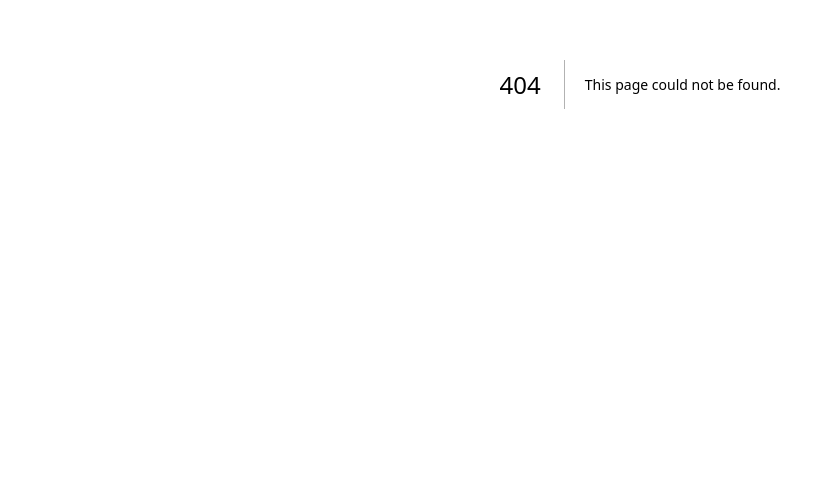
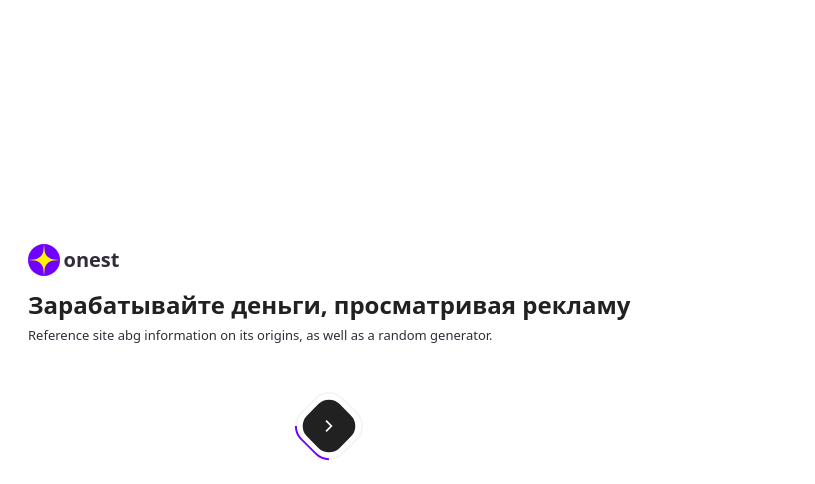
Before and after one commit to ammoriddin/reklama-pwa-mobile, a Next.js app: page /on-board in a window 1280 px wide. Before the commit this address had no page. Shown: the part 316-800 px from the top of the page, without its empty margins (0-815 px from the left). Built offline with nearby package versions, Linux system fonts and the light colour scheme.

Commit message:
ADD: On Board Page

```diff
--- a/src/app/layout.jsx
+++ b/src/app/layout.jsx
@@ -1,4 +1,3 @@
-import Loading from "@/components/loading";
 import "./globals.css";
 
 export const metadata = {
@@ -7,10 +6,11 @@ export const metadata = {
 };
 
 export default function RootLayout({ children }) {
+
+
   return (
     <html lang="en">
       <body>
-        <Loading />
         <main>
           {children}
         </main>
--- /dev/null
+++ b/src/app/login/page.jsx
@@ -0,0 +1,9 @@
+import React from 'react'
+
+const Page = () => {
+  return (
+    <section>Page</section>
+  )
+}
+
+export default Page
--- /dev/null
+++ b/src/app/on-board/page.jsx
@@ -0,0 +1,42 @@
+"use client"
+
+import { Icons } from '@/icons'
+import { useRouter } from 'next/navigation'
+import React, { useState } from 'react'
+
+const OnBoard = () => {
+    const [step, setStep] = useState(1)
+    const router = useRouter()
+
+    const handleSteps = () => {
+        if (step < 3) {
+            setStep(prev => prev = prev + 1)
+        } else (
+            router.push("/login")
+        )
+    }
+
+    return (
+        <section className='flex-1 justify-start items-end h-[100vh] w-[100vw] flex flex-wrap'>
+            <div className='p-[28px]'>
+                {/* logo */}
+                <div className='flex items-center gap-[3.5px] mb-[15px]'>
+                    <Icons.logo />
+                    <h1 className='text-primary text-[20px] leading-[25.5px] font-[800]'>onest</h1>
+                </div>
+
+                <p className='text-secondary text-[24px] leading-[27px] font-[800] mb-[8px]'>Зарабатывайте деньги, просматривая рекламу</p>
+
+                <p className='text-primary font-[400] text-[13px] mb-[51px]'>Reference site abg information on its origins, as well as a random generator.</p>
+
+                <div onClick={handleSteps} className={`w-[60px] cursor-pointer block mx-auto p-[5px] h-[60px] rounded-[20px] border-[2px] rotate-45 ${step === 3 ? "border-t-[#7000ff]" : "border-t-[#f5f5f5]"} ${(step >= 2) ? "border-l-[#7000ff]" : "border-l-[#f5f5f5]"} border-r-[#f5f5f5] border-b-[#7000ff]`}>
+                    <div className='w-full h-full flex justify-center items-center bg-secondary rounded-[15px]'>
+                        <Icons.arrow fill='white' className='rotate-[-45deg]' />
+                    </div>
+                </div>
+            </div>
+        </section>
+    )
+}
+
+export default OnBoard
--- a/src/app/page.jsx
+++ b/src/app/page.jsx
@@ -1,6 +1,10 @@
+import SplashScreen from "@/components/splash-screen";
+
 export default function Home() {
   return (
     <div>
+      <SplashScreen />
+
       Home page
     </div>
   );
--- a/src/components/loading/index.jsx
+++ /dev/null
@@ -1,24 +0,0 @@
-"use client"
-
-import { Icons } from "@/icons"
-import { useEffect, useState } from "react"
-
-const Welcomer = () => {
-    const [isWelcome, setIsWelcome] = useState(true)
-
-    useEffect(() => {
-        setIsWelcome(false)
-    }, [isWelcome])
-
-    return (
-        <div className={`absolute bg-white h-full w-full top-0 left-0 transition-[opacity] duration-[1.5s] ${isWelcome ? "opacity-100" : "opacity-0"}`}>
-            <div className="absolute top-[45%] left-[50%] translate-x-[-50%] translate-y-[-50%]">
-                {/* <Icons.logo /> */}
-                <h1 className="font-[800] text-[2rem] leading-[40.8px]">onest</h1>
-            </div>
-            <p className="absolute left-[50%] translate-x-[-50%] bottom-[32px] text-[black]/40 leading-[16.5px] tex-[0.875rem] font-[400]">Version: 01.01</p>
-        </div>
-    )
-}
-
-export default Welcomer
--- /dev/null
+++ b/src/components/splash-screen/index.jsx
@@ -0,0 +1,31 @@
+"use client"
+
+import { useIsOnboardsShow } from "@/hooks/is-onboard-show/useIsOnboardShow"
+import { Icons } from "@/icons"
+import { useEffect, useState } from "react"
+
+const SplashScreen = () => {
+    const [isWelcome, setIsWelcome] = useState(true)
+
+    useEffect(() => {
+        setIsWelcome(false)
+
+        setTimeout(() => {
+            setIsWelcome("hidden")
+        }, [1500]);
+    }, [isWelcome])
+
+    useIsOnboardsShow()
+
+    return (
+        <div className={`absolute bg-white h-full w-full ${isWelcome} top-0 left-0 transition-[opacity] duration-[1.5s] ${isWelcome ? "opacity-100" : "opacity-0"}`}>
+            <div className="absolute flex items-center gap-[4px] top-[45%] left-[50%] translate-x-[-50%] translate-y-[-50%]">
+                <Icons.logo />
+                <h1 className="font-[800] text-[2rem] leading-[40.8px]">onest</h1>
+            </div>
+            <p className="absolute left-[50%] translate-x-[-50%] bottom-[32px] text-[black]/40 leading-[16.5px] tex-[0.875rem] font-[400]">Version: 01.01</p>
+        </div>
+    )
+}
+
+export default SplashScreen
--- /dev/null
+++ b/src/hooks/is-onboard-show/useIsOnboardShow.js
@@ -0,0 +1,14 @@
+import { useRouter } from "next/navigation";
+import { useEffect } from "react";
+
+export const useIsOnboardsShow = () => {
+    const router = useRouter();
+
+    useEffect(() => {
+        if (window.localStorage.getItem("isOnboard")) {
+            router.push("/");
+        } else {
+            router.push("/on-board");
+        }
+    }, [router]);
+}
--- a/src/icons/index.js
+++ b/src/icons/index.js
@@ -1,3 +1,125 @@
-export const Icons = [
-
-]
+export const Icons = {
+    logo: (props) => (
+        <svg
+            width="32"
+            height="32"
+            viewBox="0 0 32 32"
+            fill="none"
+            xmlns="http://www.w3.org/2000/svg"
+            {...props}
+        >
+            <rect
+                width="32"
+                height="32"
+            />
+            <circle
+                cx="16"
+                cy="16"
+                r="16"
+                transform="rotate(180 16 16)"
+                fill="#7000FF"
+            />
+            <path
+                d="M16 0L16.5404 6.34437C16.9537 11.1971 20.8029 15.0463 25.6556 15.4596L32 16L25.6556 16.5404C20.8029 16.9537 16.9537 20.8029 16.5404 25.6556L16 32L15.4596 25.6556C15.0463 20.8029 11.1971 16.9537 6.34437 16.5404L0 16L6.34437 15.4596C11.1971 15.0463 15.0463 11.1971 15.4596 6.34437L16 0Z"
+                fill="#FFF500"
+            />
+        </svg>
+    ),
+    logov2: (props) => (
+        <svg
+            width="92"
+            height="92"
+            viewBox="0 0 92 92"
+            fill="none"
+            xmlns="http://www.w3.org/2000/svg"
+            {...props}
+        >
+            <rect
+                width="92"
+                height="92"
+            />
+            <g
+                id="Frame 48097898">
+                <rect
+                    width="1440"
+                    height="974"
+                    transform="translate(-980 -441)"
+                />
+                <g
+                    id="Group 48097737"
+                >
+                    <rect
+                        id="Rectangle 111001371"
+                        x="-195"
+                        y="-441"
+                        width="655"
+                        height="974"
+                        fill="url(#paint0_linear_24_436)"
+                    />
+                    <g
+                        id="Group 48097739"
+                    >
+                        <g
+                            id="Group 896"
+                        >
+                            <g
+                                id="Group 895"
+                            >
+                                <circle
+                                    id="Ellipse 77"
+                                    cx="46.1436"
+                                    cy="46.1438"
+                                    r="41.832"
+                                    transform="rotate(180 46.1436 46.1438)"
+                                    fill="white"
+                                />
+                                <path
+                                    id="Star 1"
+                                    d="M29.5815 17.4574L42.2758 35.6756C45.0601 39.6715 50.3182 41.0805 54.7275 39.012L74.8302 29.5817L56.6119 42.276C52.616 45.0603 51.2071 50.3184 53.2755 54.7277L62.7058 74.8304L50.0116 56.6121C47.2272 52.6162 41.9691 51.2073 37.5599 53.2757L17.4572 62.706L35.6754 50.0117C39.6714 47.2274 41.0803 41.9693 39.0119 37.5601L29.5815 17.4574Z"
+                                    fill="#7000FF"
+                                />
+                                <path
+                                    id="Star 2" d="M50.8379 12.655L55.9325 19.9665C56.4894 20.7657 57.541 21.0475 58.4228 20.6338L66.4906 16.8491L59.1791 21.9437C58.3799 22.5005 58.0982 23.5522 58.5118 24.434L62.2965 32.5018L57.2019 25.1903C56.6451 24.3911 55.5934 24.1093 54.7116 24.523L46.6438 28.3077L53.9553 23.2131C54.7545 22.6562 55.0363 21.6046 54.6226 20.7228L50.8379 12.655Z"
+                                    fill="#7000FF"
+                                />
+                            </g>
+                        </g>
+                    </g>
+                </g>
+            </g>
+            <defs>
+                <linearGradient
+                    id="paint0_linear_24_436"
+                    x1="286.5"
+                    y1="-142.5"
+                    x2="248.5"
+                    y2="682"
+                    gradientUnits="userSpaceOnUse"
+                >
+                    <stop
+                        stop-color="#7000FF"
+                    />
+                    <stop
+                        offset="1"
+                        stop-color="#F5F0BB"
+                    />
+                </linearGradient>
+            </defs>
+        </svg>
+    ),
+    arrow: (props) => (
+        <svg
+            width="20"
+            height="20"
+            viewBox="0 0 20 20"
+            fill="none"
+            xmlns="http://www.w3.org/2000/svg"
+            {...props}
+        >
+            <path
+                d="M6.46448 14.7141L7.64299 15.8926L13.5356 10L7.64301 4.10748L6.4645 5.28599L11.1785 10L6.46448 14.7141Z"
+                fill="inherit"
+            />
+        </svg>
+    ),
+}
--- a/tailwind.config.js
+++ b/tailwind.config.js
@@ -13,6 +13,10 @@ module.exports = {
           "conic-gradient(from 180deg at 50% 50%, var(--tw-gradient-stops))",
       },
     },
+    colors: {
+      primary: '#322C39',
+      secondary: '#212121',
+    }
   },
   plugins: [],
 };
```
